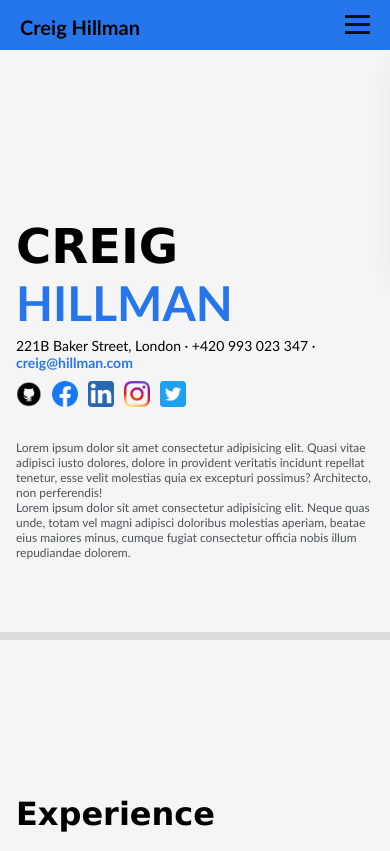
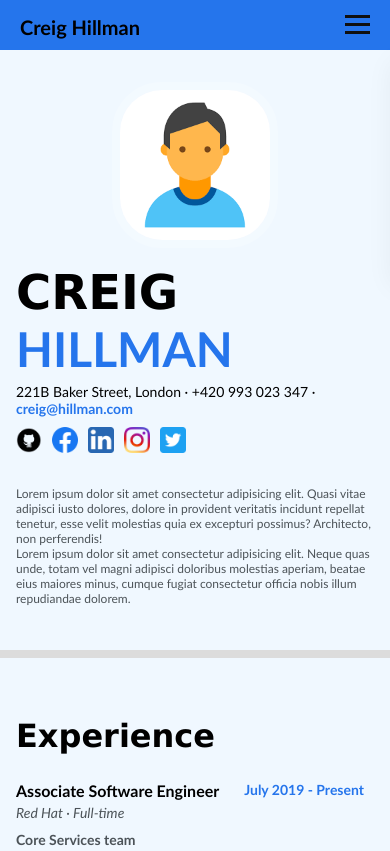
Before and after one commit to ljavorsk/ITW, a plain HTML site: page project_2/index.html in a window 390 px wide. Shown: the top 851 px of the page. Drawn offline with Linux system fonts and the light colour scheme.

Commit message:
Finish with few fixes and README file

```diff
--- a/project_2/index.html
+++ b/project_2/index.html
@@ -9,8 +9,8 @@
 
 <head>
     <meta charset="utf-8">
+    <title>Creig Hillman</title>
     <meta name="viewport" content="width=device-width , initial-scale=1">
-    <title>Creig Hillman</title>
     <link rel="stylesheet" href="style.css">
 </head>
 
@@ -36,6 +36,7 @@
         </nav>
         <main>
             <section id="about">
+                <img id="person-small" src="img/person.png" alt="Person's image">
                 <h1>
                     Creig <span class="primaryColor">Hillman</span>
                 </h1>
--- a/project_2/style.css
+++ b/project_2/style.css
@@ -44,6 +44,10 @@ a {
     width: 150px;
 }
 
+#person-small {
+    display: none;
+}
+
 .wrapper {
     display: flex;
     justify-content: space-between;
@@ -57,7 +61,7 @@ a {
 
 main {
     flex-basis: 76%;
-    background-color: whitesmoke;
+    background-color: aliceblue;
 }
 
 main h1 {
@@ -291,6 +295,7 @@ nav #projects-nav-menu ul:hover li:hover {
     }
     main h1 {
         font-size: 3rem;
+        margin-top: 1rem;
     }
     main h2 {
         font-size: 2rem;
@@ -316,7 +321,7 @@ nav #projects-nav-menu ul:hover li:hover {
     /* Edit margins and paddings */
     main section {
         min-height: 50vh;
-        padding: 8rem 1rem 2rem 1rem;
+        padding: 2rem 1rem 2rem 1rem;
     }
     #social img {
         width: 26px;
@@ -347,6 +352,14 @@ nav #projects-nav-menu ul:hover li:hover {
     }
     #person {
         display: none;
+    }
+    #person-small {
+        display: block;
+        margin-left: auto;
+        margin-right: auto;
+        width: 150px;
+        border: 0.5rem solid rgba(255, 255, 255, 0.2);
+        border-radius: 30%;
     }
     .navigation a {
         color: black;
@@ -388,4 +401,8 @@ nav #projects-nav-menu ul:hover li:hover {
     .navigation ul {
         padding-top: 20px;
     }
+    nav #projects-nav-menu ul:hover li {
+        filter: none;
+        opacity: 1;
+    }
 }
```
Also changed, not shown: 1 other file.
